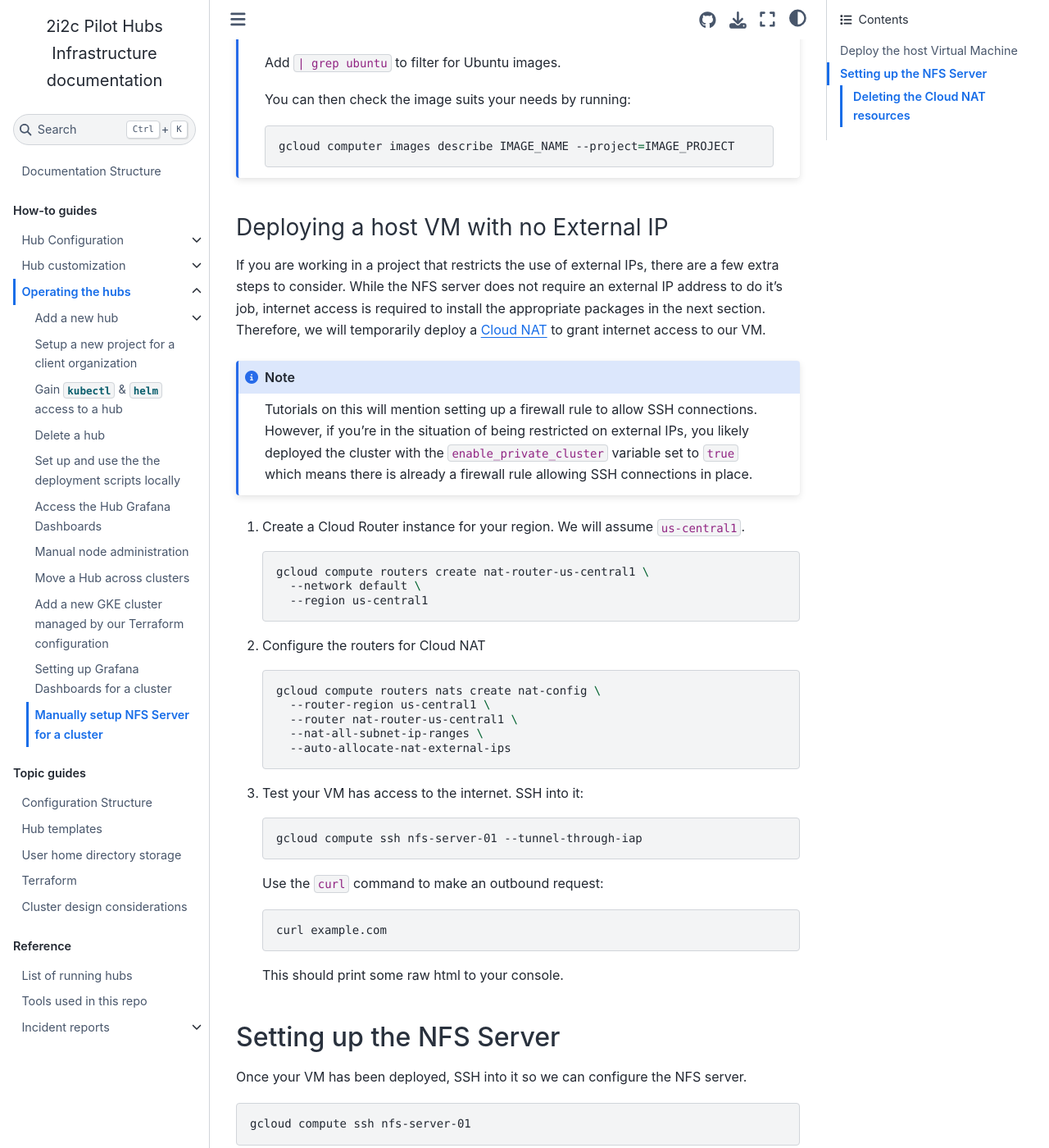
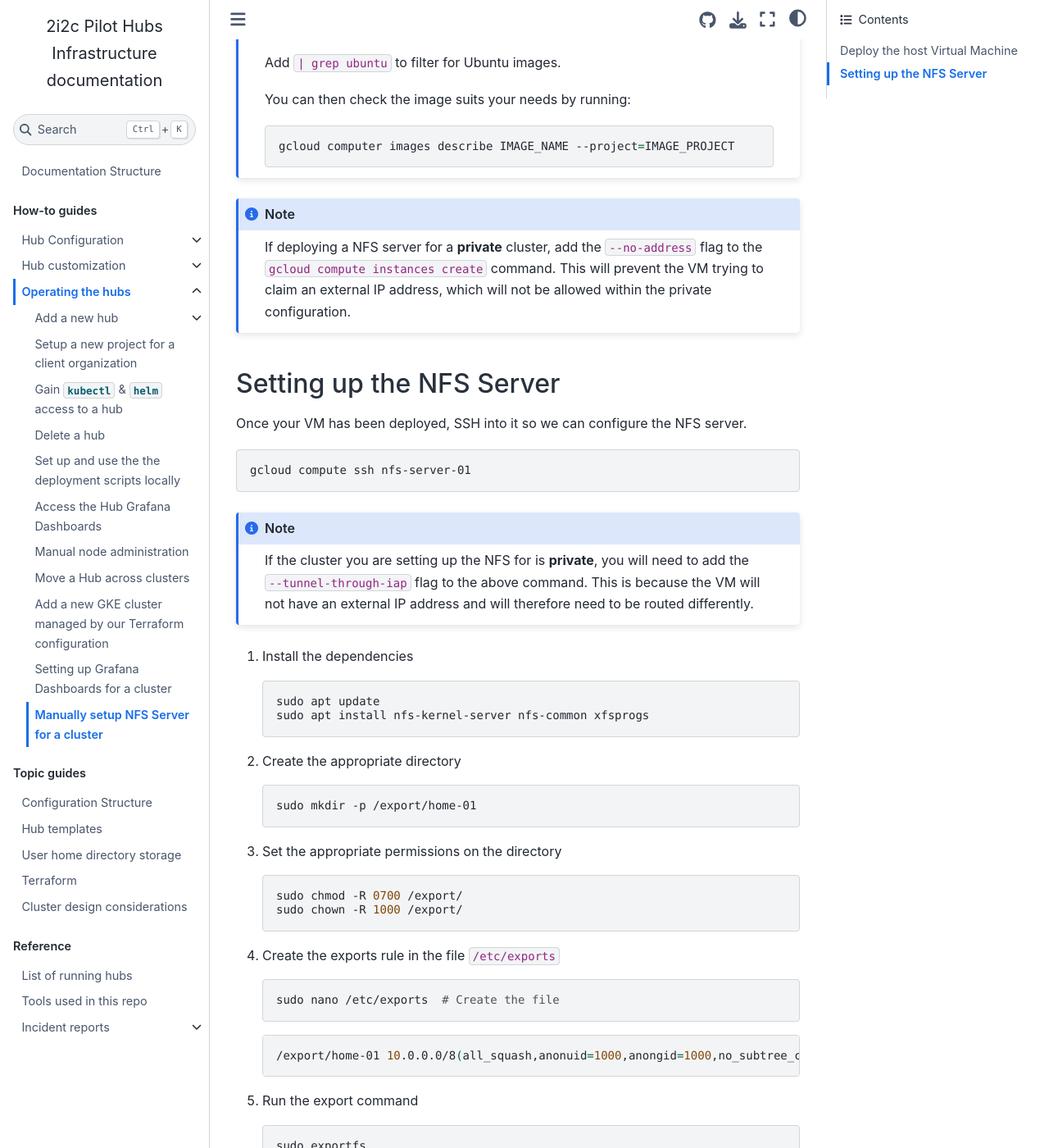
Before and after one commit to 2i2c-org/infrastructure, a Sphinx documentation site: the page built from docs/howto/operate/manual-nfs-setup.md, in a window 1280 px wide and 1400 px high, scrolled down 705 px. Shown: the whole window at 82% size. Built offline with Sphinx 7.4.7 and the Sphinx Book theme 1.1.4, drawn with Linux system fonts in a browser that asks for light colours; pages that are not in the unit, such as notebooks, are missing from menus; the version number could not be read and is left out; some of the changed text lies outside the part shown.

Commit message:
Simplify the docs
I've now added a Cloud Router and Cloud NAT to the private cluster
terraform config, so many of the components that need to be in place to
set this up for a private cluster will already have been deployed.

`````diff
--- a/docs/howto/operate/manual-nfs-setup.md
+++ b/docs/howto/operate/manual-nfs-setup.md
@@ -10,12 +10,12 @@ Using `gcloud`, the command is:
 
 ```bash
 gcloud compute instances create nfs-server-01 \
---image=ubuntu-2004-focal-v20210720 \
---image-project=ubuntu-os-cloud \
---machine-type=g1-small \
---boot-disk-device-name=nfs-server-01 \
---boot-disk-size=100GB \
---boot-disk-type=pd-standard
+  --image=ubuntu-2004-focal-v20210720 \
+  --image-project=ubuntu-os-cloud \
+  --machine-type=g1-small \
+  --boot-disk-device-name=nfs-server-01 \
+  --boot-disk-size=100GB \
+  --boot-disk-type=pd-standard
 ```
 
 ````{note}
@@ -34,50 +34,10 @@ gcloud computer images describe IMAGE_NAME --project=IMAGE_PROJECT
 ```
 ````
 
-### Deploying a host VM with no External IP
-
-If you are working in a project that restricts the use of external IPs, there are a few extra steps to consider.
-While the NFS server does not require an external IP address to do it's job, internet access is required to install the appropriate packages in the next section.
-Therefore, we will temporarily deploy a [Cloud NAT](https://cloud.google.com/nat/docs) to grant internet access to our VM.
-
 ```{note}
-Tutorials on this will mention setting up a firewall rule to allow SSH connections.
-However, if you're in the situation of being restricted on external IPs, you likely deployed the cluster with the `enable_private_cluster` variable set to `true` which means there is already a firewall rule allowing SSH connections in place.
+If deploying a NFS server for a **private** cluster, add the `--no-address` flag to the `gcloud compute instances create` command.
+This will prevent the VM trying to claim an external IP address, which will not be allowed within the private configuration.
 ```
-
-1. Create a Cloud Router instance for your region.
-   We will assume `us-central1`.
-
-   ```bash
-   gcloud compute routers create nat-router-us-central1 \
-     --network default \
-     --region us-central1
-   ```
-
-2. Configure the routers for Cloud NAT
-
-   ```bash
-   gcloud compute routers nats create nat-config \
-     --router-region us-central1 \
-     --router nat-router-us-central1 \
-     --nat-all-subnet-ip-ranges \
-     --auto-allocate-nat-external-ips
-   ```
-
-3. Test your VM has access to the internet.
-   SSH into it:
-
-   ```bash
-   gcloud compute ssh nfs-server-01 --tunnel-through-iap
-   ```
-
-   Use the `curl` command to make an outbound request:
-
-   ```bash
-   curl example.com
-   ```
-
-   This should print some raw html to your console.
 
 ## Setting up the NFS Server
 
@@ -88,7 +48,8 @@ gcloud compute ssh nfs-server-01
 ```
 
 ```{note}
-Don't forget to add the `--tunnel-through-iap` flag if you deployed the VM **without** an external IP!
+If the cluster you are setting up the NFS for is **private**, you will need to add the `--tunnel-through-iap` flag to the above command.
+This is because the VM will not have an external IP address and will therefore need to be routed differently.
 ```
 
 1. Install the dependencies
@@ -126,14 +87,3 @@ Don't forget to add the `--tunnel-through-iap` flag if you deployed the VM **wit
    ```bash
    sudo exportfs
    ```
-
-### Deleting the Cloud NAT resources
-
-Once the NFS server is configured, the Cloud NAT resources can be deleted.
-
-```bash
-gcloud compute routers nats delete nat-config \
-  --router nat-router-us-central1
-
-gcloud compute routers delete nat-router-us-central1
-```
`````
